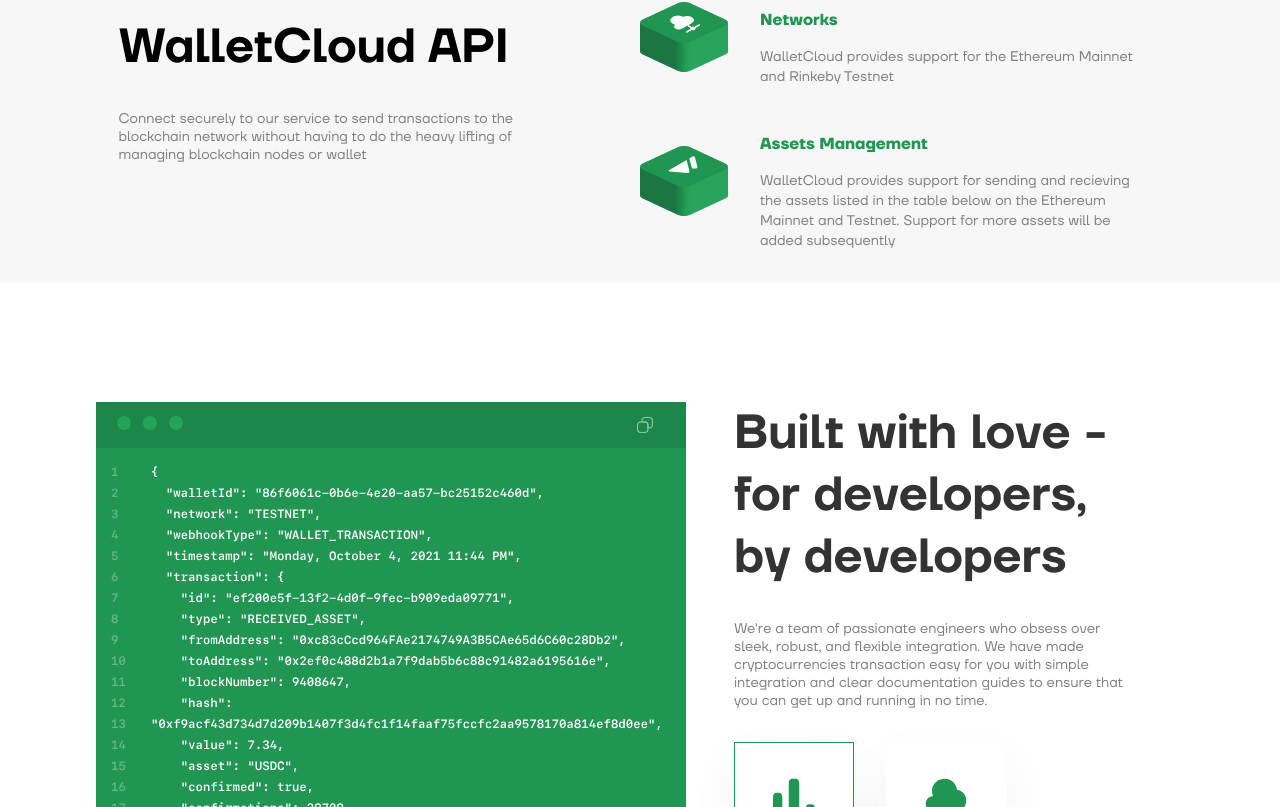
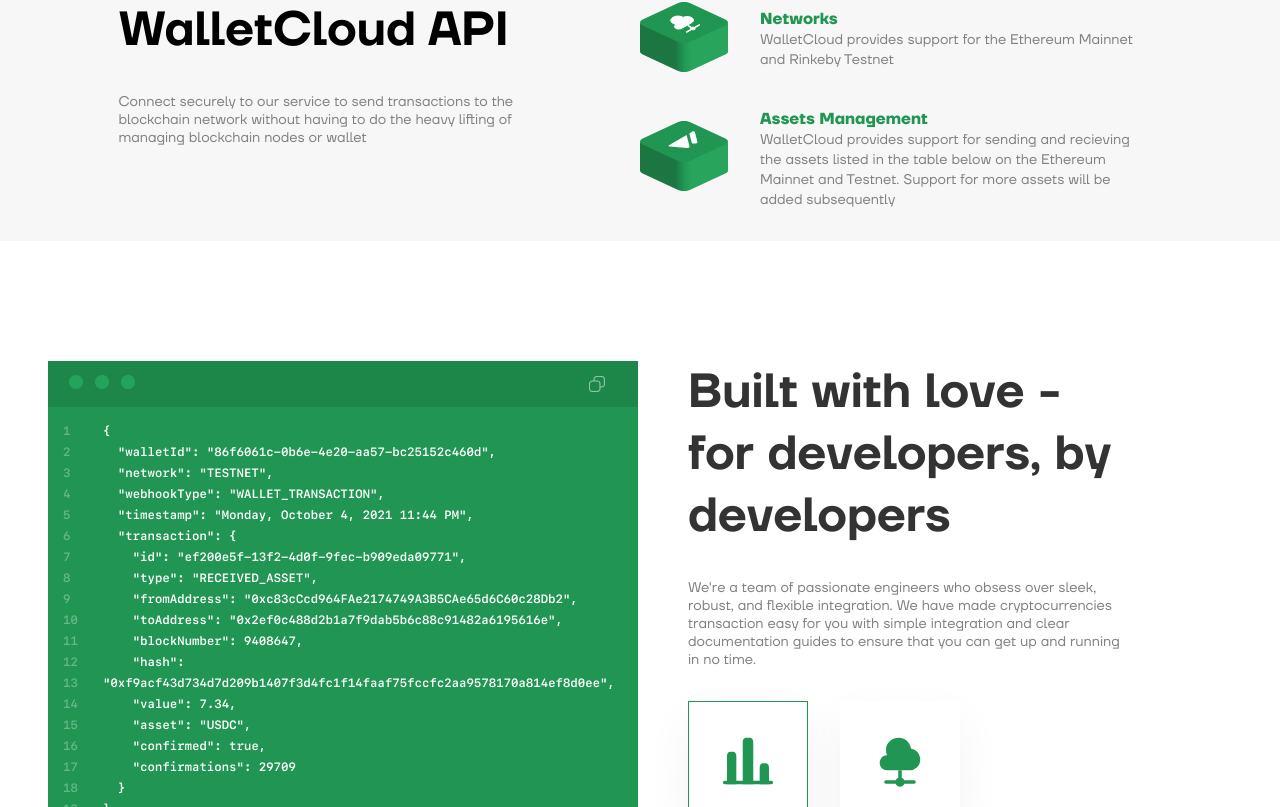
Before and after one commit to Ifcodes/wallet-cloud, a React (Create React App) app: page / in a window 1280 px wide. Shown: the part 2173-2980 px from the top of the page. Built offline with nearby package versions, Linux system fonts and the light colour scheme.

Commit message:
fix: style fixes

```diff
--- a/src/atoms/Partners/partnersStyles.jsx
+++ b/src/atoms/Partners/partnersStyles.jsx
@@ -7,7 +7,7 @@
 
  img{
    width: 107%;
-   height: 12rem;
+   height: 25vh;
    margin-left: -4rem ;
  }
 `
--- a/src/molecules/PriceCard/priceCardStyles.jsx
+++ b/src/molecules/PriceCard/priceCardStyles.jsx
@@ -97,8 +97,8 @@
     align-items: center;
     margin: 1.7rem 0;
 
-    /* span{
-      margin-left: 1rem;
-    } */
+    span{
+      background-color: transparent;
+    }
   }
 `
--- a/src/organisms/BuiltWithLove/builtStyles.jsx
+++ b/src/organisms/BuiltWithLove/builtStyles.jsx
@@ -1,6 +1,7 @@
 import styled from "styled-components";
 
 export const Wrapper = styled.section`
+  width: 100%;
   display: grid;
   grid-template-columns: repeat(2, 1fr);
   margin: 7.5rem 0;
@@ -9,7 +10,16 @@
   .codeBox-cont{
     display: flex;
     flex-direction: column;
-    margin-left: 3rem;
+    /* margin-left: 3rem; */
+  }
+
+  .codeBox{
+    width: 80%;
+    height: 80%;
+  }
+
+  img{
+    max-width: 100%;
   }
 
   .description-cont{
--- a/src/organisms/BuiltWithLove/index.jsx
+++ b/src/organisms/BuiltWithLove/index.jsx
@@ -6,7 +6,7 @@
 import Chart from '../../atoms/vectors/ChartIcon'
 import CloudConnectionIcon from '../../atoms/vectors/CloudConnection'
 import { useState } from 'react'
-import CodeBox from '../../atoms/vectors/CodeBox'
+import codebox from '../../atoms/vectors/code-box.png'
 import Description from '../../molecules/DescriptionCard'
 import { Wrapper } from './builtStyles'
 
@@ -20,7 +20,11 @@
   return (
     <Wrapper>
       <div className='codeBox-cont'>
-        <CodeBox />
+        <div className='codebox-img-cont'>
+          <img src={codebox} alt='code-illustration'
+          className='codebox'
+          />
+        </div>
         <div className='btn-cont'>
           <Button buttonText={"Get the API"}/>
           <Button buttonText={"API Documentation"} greenBg hasOutline />
--- a/src/organisms/WhyWalletSection/whyWalletSectionStyle.jsx
+++ b/src/organisms/WhyWalletSection/whyWalletSectionStyle.jsx
@@ -3,6 +3,7 @@
 export const WhyWalletSectionWrapper = styled.section`
   display: grid;
   grid-template-columns: repeat(2, 1fr);
+  align-items: center;
 
   img{
     width: 85%;
--- a/src/styles/GlobalStyles.js
+++ b/src/styles/GlobalStyles.js
@@ -8,7 +8,6 @@
 
   html,
   body{
-    max-width: 100%;
     padding: 0;
     margin: 0;
     font-family: "TT Firs Neue", -apple-system, BlinkMacSystemFont, 'Segoe UI', Roboto, Oxygen, Ubuntu, Cantarell, 'Open Sans', 'Helvetica Neue', sans-serif;
@@ -17,6 +16,8 @@
   }
 
   *{
+    padding: 0;
+    margin: 0;
     box-sizing: border-box;
   }
 
--- a/src/templates/Layout/layoutStyles.jsx
+++ b/src/templates/Layout/layoutStyles.jsx
@@ -1,5 +1,9 @@
 import styled from "styled-components"
 
 export const LayoutWrapper = styled.section`
-  position: relative;
+  /* position: relative; */
+
+  main{
+    width: 100%;
+  }
 `
```
Also changed, not shown: src/atoms/vectors/code-box.png (added).
